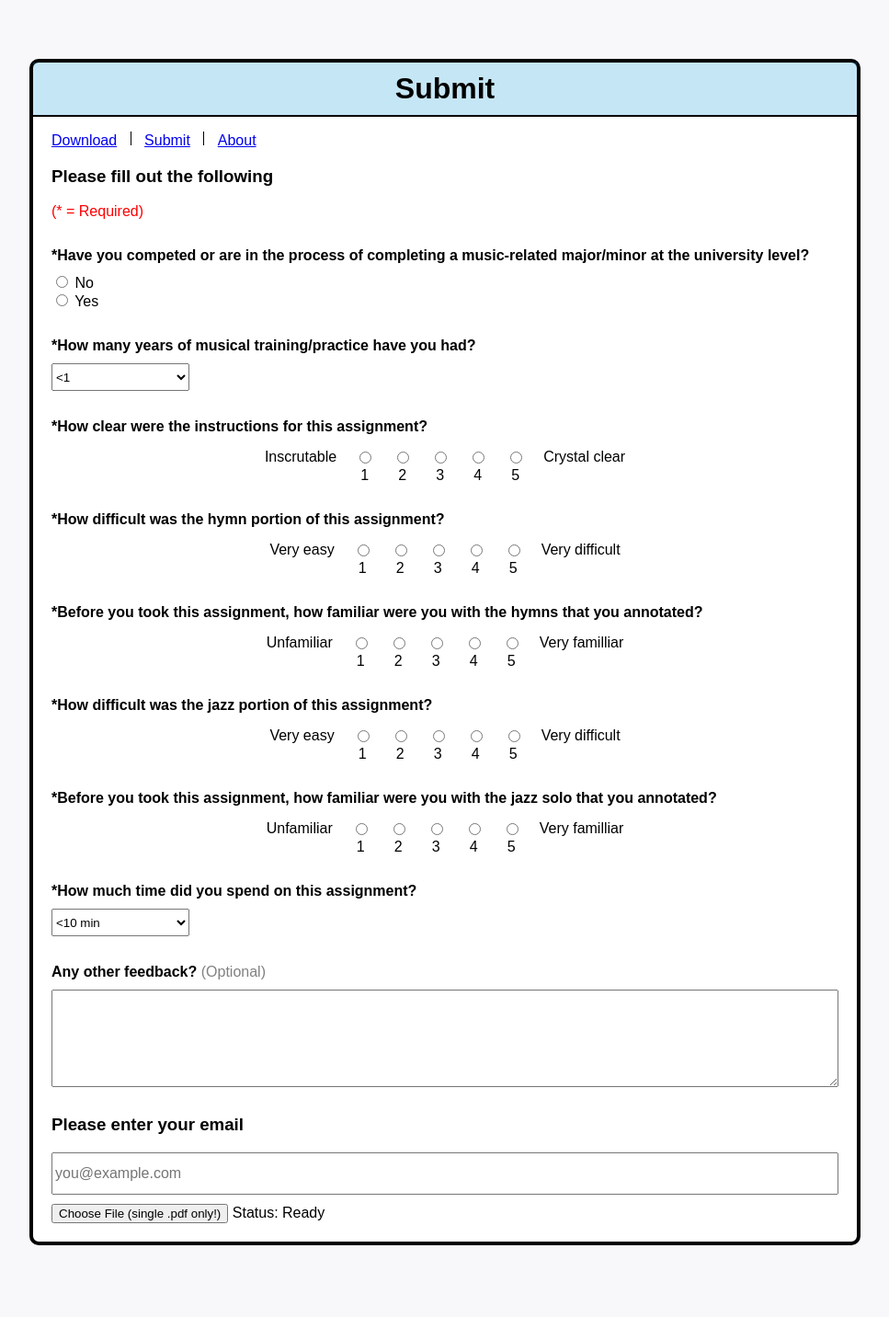
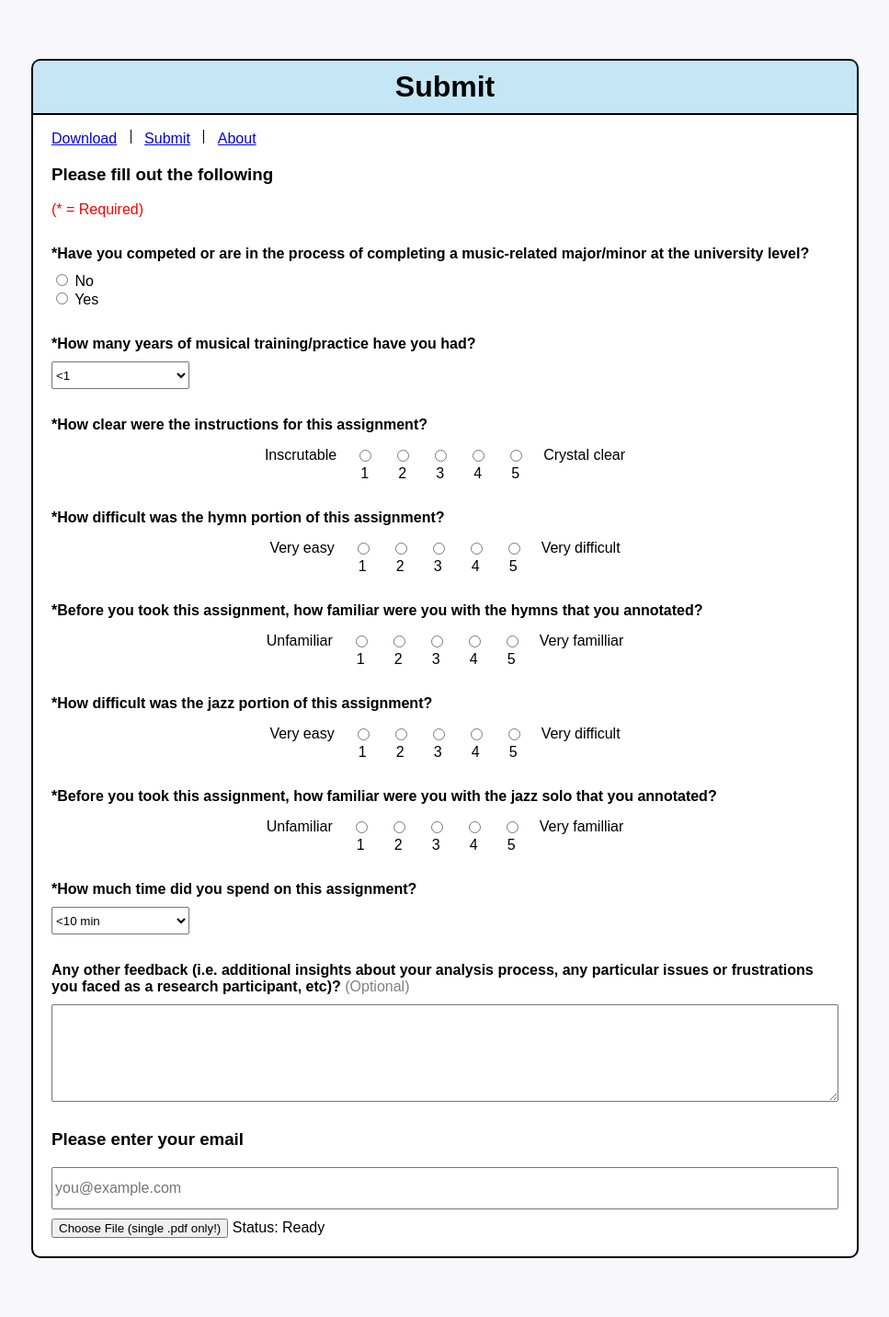
Before and after one commit to rjp9/music-assignment, a Flask app: page /submit in a window 1280 px wide. Shown: the whole page at 92% size, without its empty margins (156-1123 px from the left). Before the commit the page ends 1354 px from the top, so only its background shows below. Run offline with Flask 2, Linux system fonts and the light colour scheme.

Commit message:
minor UI improvements

```diff
--- a/api/static/style.css
+++ b/api/static/style.css
@@ -16,7 +16,7 @@ body {
 #container {
     width: 70%;
     height: auto;
-    border: 4px solid black;
+    border: 2px solid black;
     border-radius: 10px;
     background-color: white;
     margin: 5% 0 5%;
--- a/api/templates/upload.html
+++ b/api/templates/upload.html
@@ -209,7 +209,7 @@
                         </div>
                     </div>
                     <div class="q">
-                        <div class="q-title">Any other feedback? <span class="optional">(Optional)</span></div>
+                        <div class="q-title">Any other feedback (i.e. additional insights about your analysis process, any particular issues or frustrations you faced as a research participant, etc)? <span class="optional">(Optional)</span></div>
                         <div class="q-block">
                             <div class="feedback-wrapper">
                                 <textarea name="feedback-text" id="feedback-text"></textarea>
```
